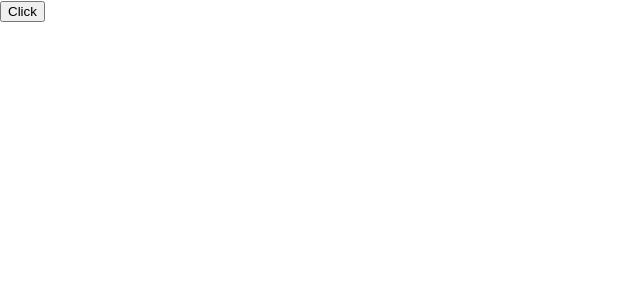
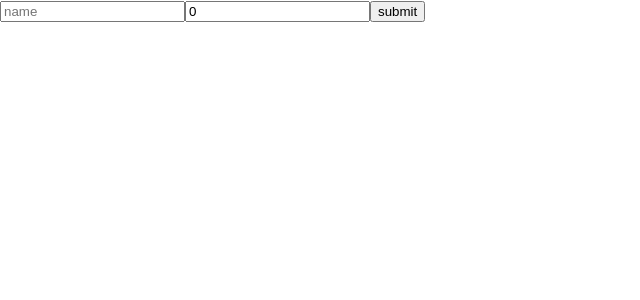
Before and after one commit to ri-ca4/reactPractice, a React (Create React App) app in the folder first-react-app/: page / in a window 1280 px wide. Shown: the top 300 px of the page, without its empty margins (0-640 px from the left). Built offline with nearby package versions, Linux system fonts and the light colour scheme.

Commit message:
practice with forms and events

```diff
--- a/first-react-app/src/components/ClassBasedComponent.jsx
+++ b/first-react-app/src/components/ClassBasedComponent.jsx
@@ -4,9 +4,11 @@
 class ClassBasedComponent extends Component {
 
     state = {
-        //write state properties here
-        count : 0, //initial value
-        flag  : false
+        formData : {
+            name : '',
+            age : 0
+        },
+        finalFormData : {}
     }
 
     // constructor(props){
@@ -18,46 +20,88 @@
     //     this.handleClick = this.handleClick.bind(this)
     // }
 
-    handleClick = () => {
-        //this.state.count = this.state.count + 1 <--- WRONG, directly mutating state
-        //USE setState methond!!!!!
-        const {count} = this.state;
-        this.setState({
-            count : count + 1
-        }, () => {
-            console.log(count)
-        })
+    // handleClick = () => {
+    //     //this.state.count = this.state.count + 1 <--- WRONG, directly mutating state
+    //     //USE setState methond!!!!!
+    //     const {count} = this.state;
+    //     this.setState({
+    //         count : count + 1
+    //     }, () => {
+    //         console.log(count)
+    //     })
+    // }
+
+    // componentDidMount(){
+    //     console.log("component mounted")
+    // }
+
+    // componentDidUpdate(prevProps, prevState){
+    //     console.log(prevState, this.state)
+    //     if (prevState && prevState.count !== this.state.count && this.state.count === 10){
+    //         this.setState({
+    //             flag : true
+    //         })
+    //     }
+    // }
+
+    // componentWillUnmount(){
+    //     //cleanup before component is destroyed
+    // }
+
+    handleAgeChange = (event)=> {
+        const {value} = event.target;
+        this.setState(prevState=>({
+                formData : {
+                    ...prevState.formData,
+                    age : value
+                }
+            }))
     }
 
-    componentDidMount(){
-        console.log("component mounted")
+    handleNameChange = (event)=> {
+        const {value} = event.target;
+        this.setState(prevState=>({
+                formData : {
+                    ...prevState.formData,
+                    name : value
+                }
+            }))
     }
 
-    componentDidUpdate(prevProps, prevState){
-        console.log(prevState, this.state)
-        if (prevState && prevState.count !== this.state.count && this.state.count === 10){
-            this.setState({
-                flag : true
-            })
-        }
+
+    handleSubmit = (event) => {
+        event.preventDefault();
+        const {formData} = this.state
+        this.setState(prevState=>({
+            ...prevState,
+            finalFormData : {
+                ...prevState.finalFormData,
+                ...formData
+            },
+            formData : {
+                name : "",
+                age: 0
+            }
+        }))
     }
 
-    componentWillUnmount(){
-        //cleanup before component is destroyed
-    }
 
     render(){
         console.log(this.state)
         return(
-            <div>
-                <button onClick={this.handleClick}>Click</button>
-                {
-                    this.state.count === 5 && "count is 5"
-                }
-                {
-                    this.state.flag && <p>flag is true</p>
-                }
-            </div>
+        <div>
+            <form onSubmit={this.handleSubmit}>
+                <input type={"text"} name="name" placeholder="name" value={this.state.formData.name} onChange={this.handleNameChange}/>
+                <input type={"number"} name="age" placeholder="age" value={this.state.formData.age} onChange={this.handleAgeChange}/>
+                <button type={"submit"} aria-label="submit">submit</button>
+            </form>
+            {
+                this.state.finalFormData && Object.keys(this.state.finalFormData).length > 0 &&
+                <p>
+                                final data is {this.state.finalFormData.name} {this.state.finalFormData.age}
+                </p>
+            }
+        </div>
         )
     }
 };
```
